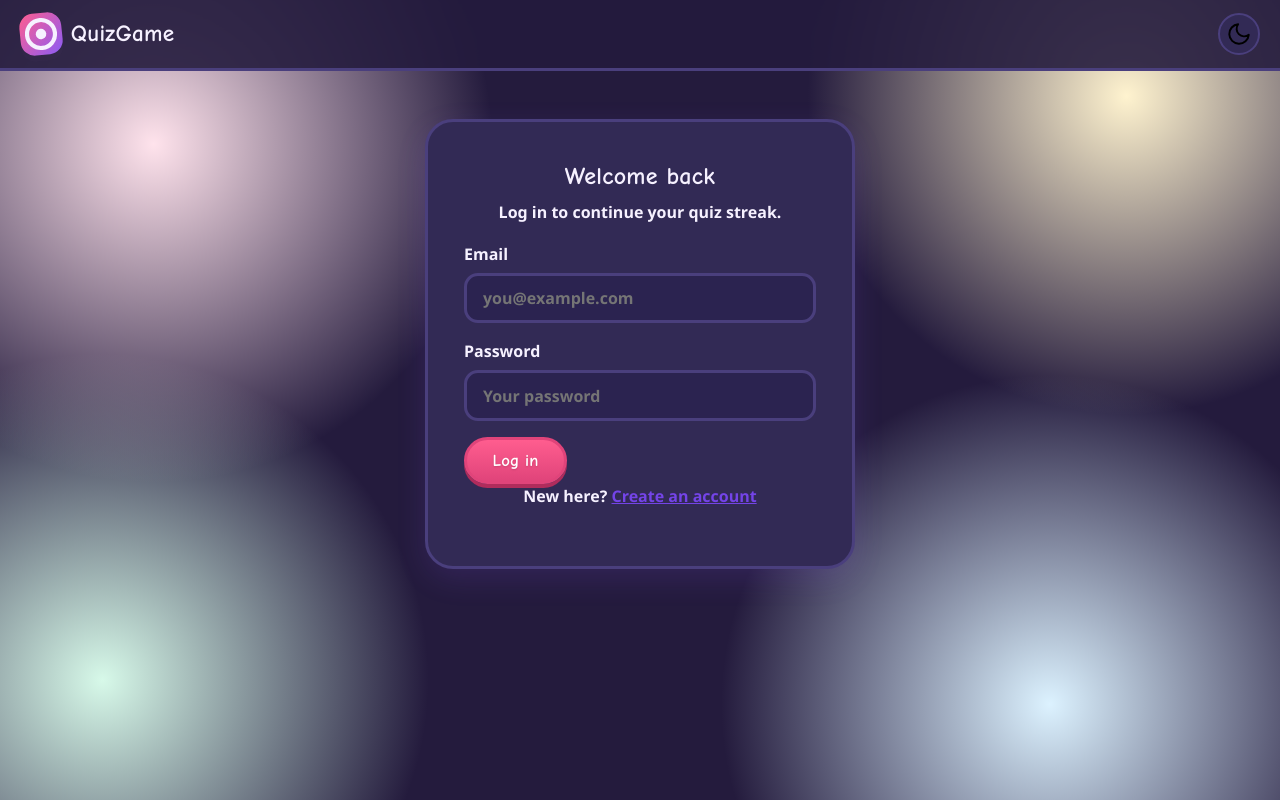
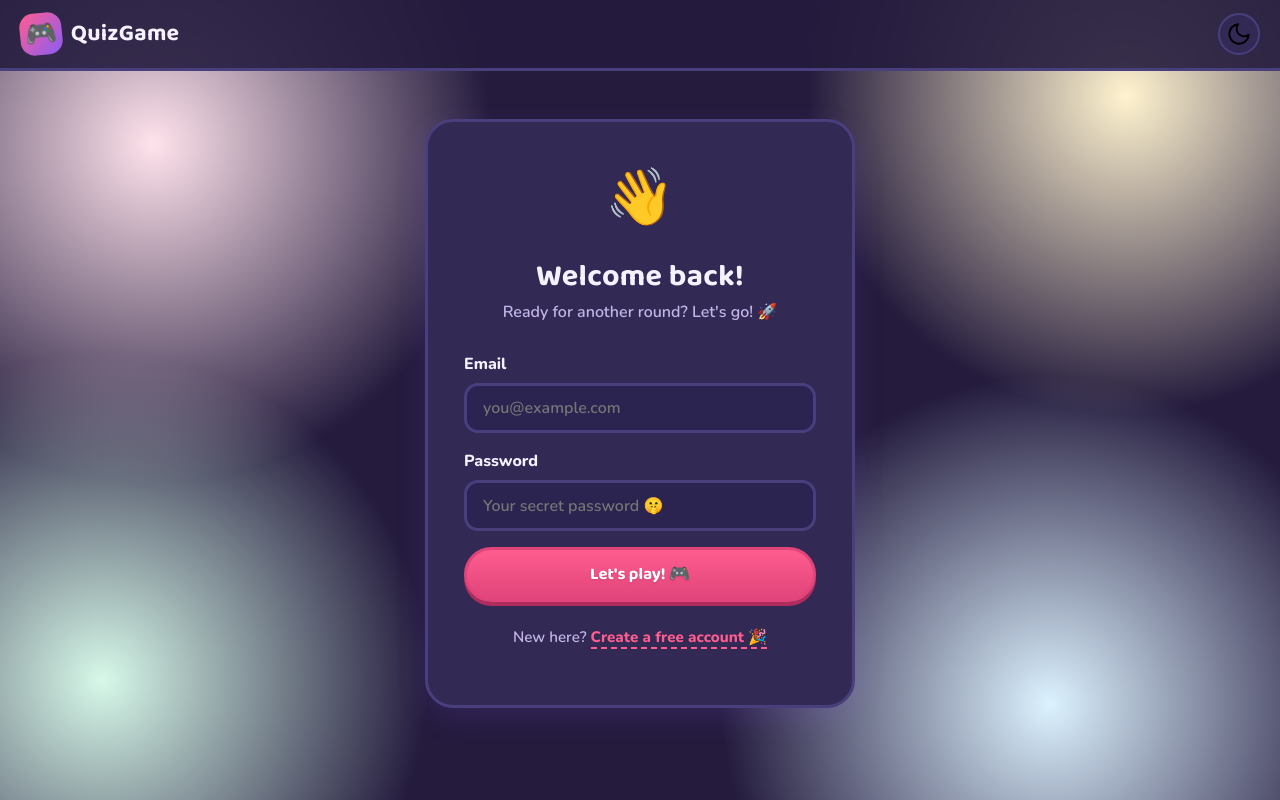
Before and after one commit to Tufail2004/Quiz-Game, a plain HTML site: page frontend/login.html in a window 1280 px wide. Drawn offline with nearby package versions, Linux system fonts and the light colour scheme.

Commit message:
Kids redesign: playful login page

```diff
--- a/frontend/login.html
+++ b/frontend/login.html
@@ -1,53 +1,42 @@
 <!DOCTYPE html>
-<html lang="en" data-theme="dark">
+<html lang="en" data-theme="light">
 <head>
   <meta charset="UTF-8" />
   <meta name="viewport" content="width=device-width, initial-scale=1.0" />
-  <title>Log in — QuizGame</title>
+  <title>Log in — QuizGame 🎮</title>
   <link rel="preconnect" href="https://fonts.googleapis.com" />
   <link rel="preconnect" href="https://fonts.gstatic.com" crossorigin />
-  <link href="https://fonts.googleapis.com/css2?family=Inter:wght@400;500;600;700&family=Space+Grotesk:wght@500;600;700&display=swap" rel="stylesheet" />
+  <link href="https://fonts.googleapis.com/css2?family=Baloo+2:wght@500;600;700;800&family=Nunito:wght@400;600;700;800&display=swap" rel="stylesheet" />
   <link rel="stylesheet" href="css/style.css" />
   <link rel="stylesheet" href="css/auth.css" />
 </head>
 <body>
   <nav class="navbar">
     <a href="index.html" class="logo" aria-label="QuizGame home">
-      <span class="logo-mark" aria-hidden="true">
-        <svg viewBox="0 0 24 24" fill="none" stroke="currentColor" stroke-width="2.4" stroke-linecap="round">
-          <circle cx="12" cy="12" r="8" />
-          <circle cx="12" cy="12" r="3" fill="currentColor" stroke="none" />
-        </svg>
-      </span>
+      <span class="logo-mark" aria-hidden="true">🎮</span>
       <span class="logo-word">QuizGame</span>
     </a>
     <div class="nav-right">
-      <button id="themeToggle" class="icon-btn" title="Toggle light/dark mode" aria-label="Toggle color theme"></button>
+      <button id="themeToggle" class="icon-btn" title="Day / night mode" aria-label="Toggle color theme"></button>
     </div>
   </nav>
 
   <main class="auth-page">
-    <div class="auth-card fade-in">
-      <h2>Welcome back</h2>
-      <p class="auth-sub">Log in to continue your quiz streak.</p>
-
+    <div class="auth-card tape">
+      <span class="mascot" aria-hidden="true">👋</span>
+      <h1>Welcome back!</h1>
+      <p class="sub">Ready for another round? Let's go! 🚀</p>
       <div id="formError" class="error-box hidden"></div>
-
       <form id="loginForm" novalidate>
-        <label>
-          Email
-          <input type="email" id="email" placeholder="you@example.com" required autocomplete="email" />
+        <label>Email
+          <input type="email" id="email" required placeholder="you@example.com" autocomplete="email" />
         </label>
-        <label>
-          Password
-          <input type="password" id="password" placeholder="Your password" required autocomplete="current-password" />
+        <label>Password
+          <input type="password" id="password" required placeholder="Your secret password 🤫" autocomplete="current-password" />
         </label>
-        <button type="submit" class="btn btn-primary btn-block" id="submitBtn">Log in</button>
+        <button type="submit" class="btn btn-primary" id="submitBtn" style="width:100%">Let's play! 🎮</button>
       </form>
-
-      <p class="auth-switch">
-        New here? <a href="register.html">Create an account</a>
-      </p>
+      <p class="auth-alt">New here? <a href="register.html">Create a free account 🎉</a></p>
     </div>
   </main>
 
```
